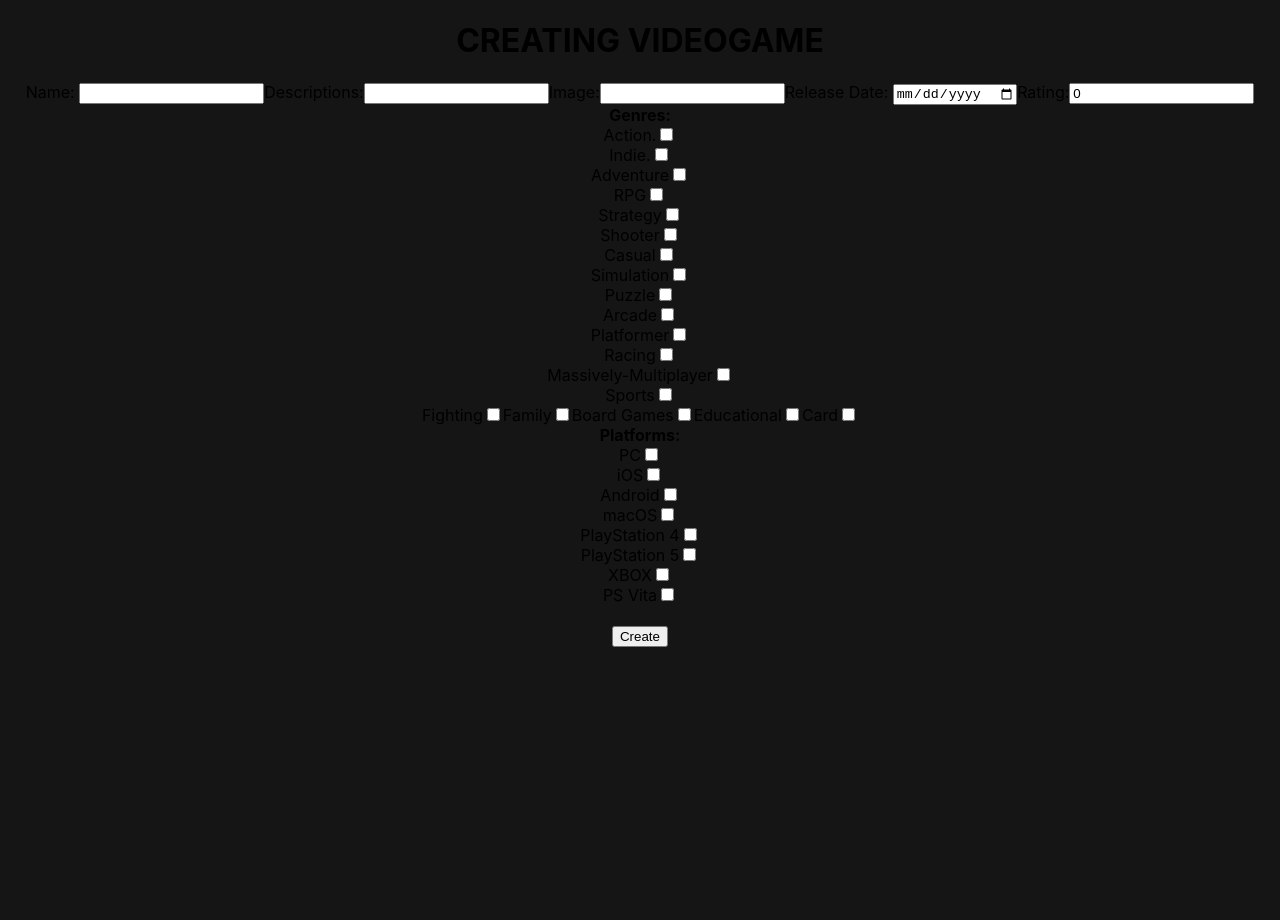
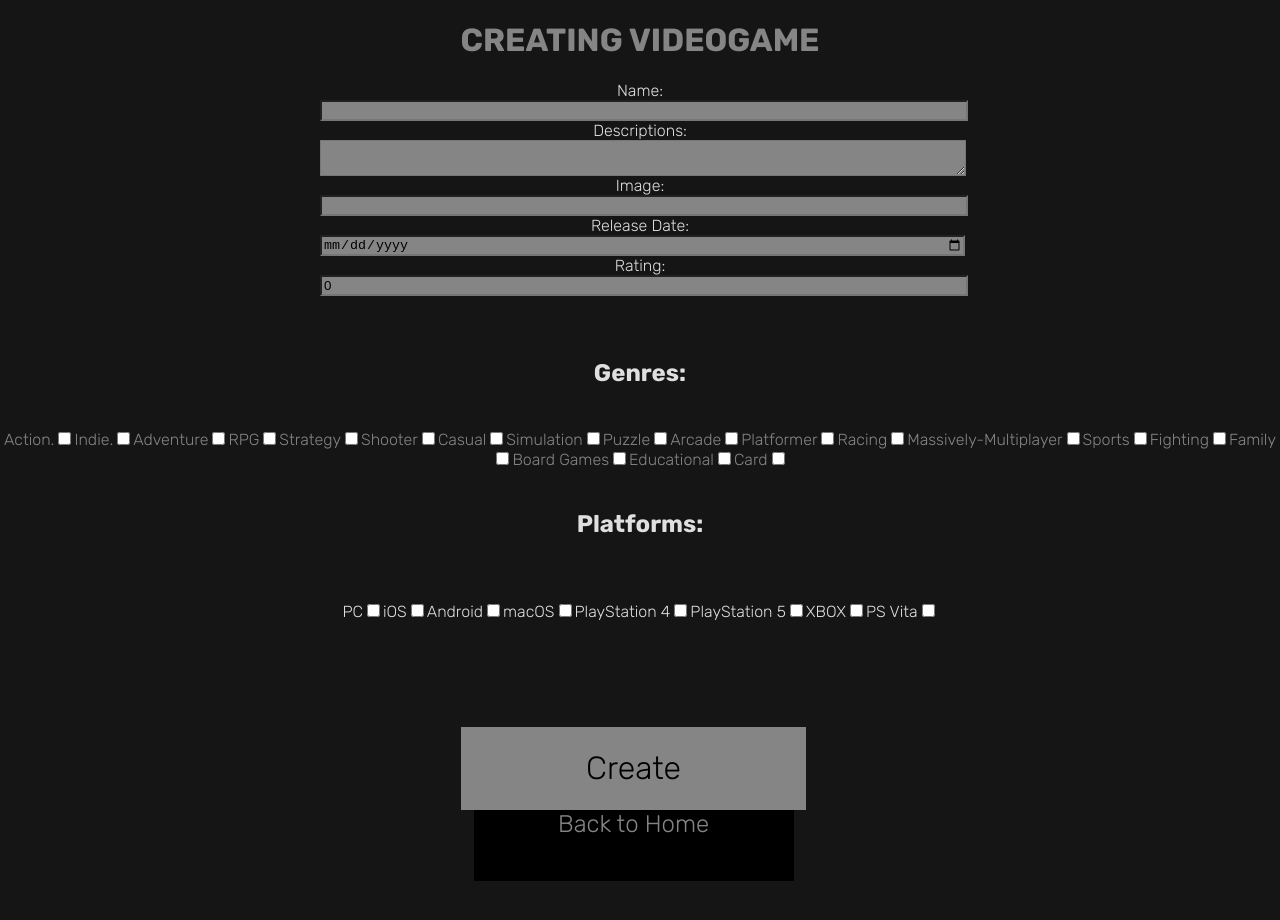
Before and after one commit to David-Rodriguez-1/PI-Videogames-main, a React (Create React App) app in the folder PI-Videogames-main/client/: page /createVideoGame in a window 1280 px wide. Shown: the top 920 px of the page. Before the commit the page ends 800 px from the top, so only its background shows below. Built offline with nearby package versions, Linux system fonts and the light colour scheme.

Commit message:
PI terminado

```diff
--- a/PI-Videogames-main/client/src/components/CardsContainer/CardsContainer.jsx
+++ b/PI-Videogames-main/client/src/components/CardsContainer/CardsContainer.jsx
@@ -1,19 +1,40 @@
 import style from "./CardsContainer.module.css";
 import Card from "../Card/Card";
 import { useSelector } from "react-redux";
+import { useState } from "react";
 import { Link } from "react-router-dom";
+import Pagination from "../Pagination/Pagination";
 
 const CardsContainer = () => {
   const games = useSelector((state) => state.allVideoGames);
 
+  const gamesAtPage = 15;
+  const pagesNumber = Math.ceil(games.length / gamesAtPage);
+  const pagesArray = Array.from(
+    { length: pagesNumber },
+    (_, index) => index + 1
+  );
+
+  const [page, setPage] = useState(1);
+
   return (
+    <>
     <article className={style.cardContainer}>
-      {games.map((game) => (
+      {games.slice(gamesAtPage * (page - 1), gamesAtPage * page).map((game) => (
         <Link className={style.link} to={`/detail/${game.id}`} key={game.id}>
           <Card game={game} />
         </Link>
       ))}
-    </article>
+      </article>
+      <div>
+        <Pagination
+          page={page}
+          setPage={setPage}
+          pagesArray={pagesArray}
+          pagesNumber={pagesNumber}
+        />
+      </div>
+      </>
   );
 };
 
--- /dev/null
+++ b/PI-Videogames-main/client/src/components/Pagination/Pagination.jsx
@@ -0,0 +1,46 @@
+import style from './Pagination.module.css'
+
+const Pagination = ({ page, setPage, pagesArray, pagesNumber }) => {
+  const handleClick = (event) => {
+    let requestedPage = event.target.value;
+    if (requestedPage === "prev" && Number(page) > 1) {
+      requestedPage = Number(page) - 1;
+    } else if (requestedPage === "next" && Number(page) < pagesNumber) {
+      requestedPage = Number(page) + 1;
+    }
+    if (!isNaN(requestedPage)) {
+      setPage(requestedPage);
+    }
+  };
+
+  return (
+    <div className={style.container}>
+      <button
+        className={style.button}
+        onClick={handleClick}
+        value="prev"
+        disabled={page <= 1}>
+        Prev
+      </button>
+      {pagesArray.map((p) => (
+        <button
+          className={style.button}
+          onClick={handleClick}
+          value={p}
+          disabled={Number(page) === p}
+          key={p}>
+          {p}
+        </button>
+      ))}
+      <button
+        className={style.button}
+        onClick={handleClick}
+        value="next"
+        disabled={page >= pagesNumber}>
+        Next
+      </button>
+    </div>
+  );
+};
+
+export default Pagination;
--- /dev/null
+++ b/PI-Videogames-main/client/src/components/Pagination/Pagination.module.css
@@ -0,0 +1,12 @@
+.button{
+    font-size: 1.2rem;
+    /* background-color: #79797900; */
+    color: #333333;
+    border: none;
+    border-radius: 4px;
+    margin: .2rem;
+}
+
+.container{
+    padding-bottom: 1rem;
+}
--- a/PI-Videogames-main/client/src/views/CreateGame/CreateGame.jsx
+++ b/PI-Videogames-main/client/src/views/CreateGame/CreateGame.jsx
@@ -1,8 +1,9 @@
 import { useState } from "react";
 import axios from "axios";
+import style from "./CreateGame.module.css";
+import { Link } from "react-router-dom";
 
 const CreateGame = () => {
-
   const [errors, setErrors] = useState({ form: "Must complete the form" });
 
   const [form, setForm] = useState({
@@ -24,7 +25,7 @@
   const handlerCheckGenres = (event) => {
     const value = event.target.value;
     const check = event.target.checked;
-    const valueN = parseInt(value)
+    const valueN = parseInt(value);
 
     if (check) {
       setForm((prevState) => ({
@@ -94,9 +95,13 @@
       .catch((err) => alert(err));
   };
   return (
-    <main>
-      <h1>CREATING VIDEOGAME</h1>
-      <form action="form" onSubmit={handlerSubmit}>
+    <main className={style.main}>
+      <h1 className={style.h1}>CREATING VIDEOGAME</h1>
+      <form
+        className={style.formContainer}
+        action="form"
+        onSubmit={handlerSubmit}>
+        <div className={style.inputs}>
           <label htmlFor="name">Name: </label>
           <input
             type="text"
@@ -107,7 +112,7 @@
           />
 
           <label htmlFor="description">Descriptions:</label>
-        <input
+          <textarea
             type="text"
             id="description"
             name="description"
@@ -141,12 +146,12 @@
             value={form.rating}
             onChange={handlerInput}
           />
-
-        <label className="title-name">
-          <strong>Genres: </strong>
-        </label>
-        <div id="genres">
-          <div className="Action">
+        </div>
+        <div className={style.genres}>
+          <div className={style.genresTitle}>
+            <h2>Genres: </h2>
+          </div>
+          <div className={style.checkboxs}>
             <label htmlFor="Action">Action.</label>
             <input
               name="Action"
@@ -155,8 +160,6 @@
               id="Action"
               onChange={handlerCheckGenres}
             />
-          </div>
-          <div className="Indie">
             <label htmlFor="Indie">Indie.</label>
             <input
               name="Indie"
@@ -165,8 +168,6 @@
               id="Indie"
               onChange={handlerCheckGenres}
             />
-          </div>
-          <div className="Adventure">
             <label htmlFor="Adventure">Adventure</label>
             <input
               name="Adventure"
@@ -175,8 +176,6 @@
               id="Adventure"
               onChange={handlerCheckGenres}
             />
-          </div>
-          <div>
             <label htmlFor="RPG">RPG</label>
             <input
               name="RPG"
@@ -185,8 +184,6 @@
               id="RPG"
               onChange={handlerCheckGenres}
             />
-          </div>
-          <div>
             <label htmlFor="Strategy">Strategy</label>
             <input
               name="Strategy"
@@ -195,8 +192,6 @@
               id="Strategy"
               onChange={handlerCheckGenres}
             />
-          </div>
-          <div>
             <label htmlFor="Shooter">Shooter</label>
             <input
               name="Shooter"
@@ -205,8 +200,6 @@
               id="Shooter"
               onChange={handlerCheckGenres}
             />
-          </div>
-          <div>
             <label htmlFor="Casual">Casual</label>
             <input
               name="Casual"
@@ -215,8 +208,6 @@
               id="Casual"
               onChange={handlerCheckGenres}
             />
-          </div>
-          <div>
             <label htmlFor="Simulation">Simulation</label>
             <input
               name="Simulation"
@@ -225,8 +216,6 @@
               id="Simulation"
               onChange={handlerCheckGenres}
             />
-          </div>
-          <div>
             <label htmlFor="Puzzle">Puzzle</label>
             <input
               name="Puzzle"
@@ -235,8 +224,6 @@
               id="Puzzle"
               onChange={handlerCheckGenres}
             />
-          </div>
-          <div>
             <label htmlFor="Arcade">Arcade</label>
             <input
               name="Arcade"
@@ -245,8 +232,6 @@
               id="Arcade"
               onChange={handlerCheckGenres}
             />
-          </div>
-          <div>
             <label htmlFor="Platformer">Platformer</label>
             <input
               name="Platformer"
@@ -255,8 +240,6 @@
               id="Platformer"
               onChange={handlerCheckGenres}
             />
-          </div>
-          <div>
             <label htmlFor="Racing">Racing</label>
             <input
               name="Racing"
@@ -265,8 +248,6 @@
               id="Racing"
               onChange={handlerCheckGenres}
             />
-          </div>
-          <div>
             <label htmlFor="Massively-Multiplayer">Massively-Multiplayer</label>
             <input
               name="Massively-Multiplayer"
@@ -275,8 +256,6 @@
               id="Massively-Multiplayer"
               onChange={handlerCheckGenres}
             />
-          </div>
-          <div>
             <label htmlFor="Sports">Sports</label>
             <input
               name="Sports"
@@ -285,8 +264,6 @@
               id="Sports"
               onChange={handlerCheckGenres}
             />
-          </div>
-          <div>
             <label htmlFor="Fighting">Fighting</label>
             <input
               name="Fighting"
@@ -330,11 +307,10 @@
           </div>
         </div>
 
-        <label className="title-name">
-          <strong>Platforms: </strong>{" "}
-        </label>
-        <div id="platforms" className="plat-div">
-          <div>
+        <div className="platform-title">
+          <h2>Platforms: </h2>
+        </div>
+        <div className={style.platforms}>
           <label htmlFor="PC">PC</label>
           <input
             name="PC"
@@ -343,8 +319,6 @@
             id="PC"
             onChange={handlerCheckPlataforms}
           />
-          </div>
-          <div>
           <label htmlFor="iOS">iOS</label>
           <input
             name="iOS"
@@ -353,8 +327,6 @@
             id="iOS"
             onChange={handlerCheckPlataforms}
           />
-          </div>
-          <div>
           <label htmlFor="Android">Android</label>
           <input
             name="Android"
@@ -363,8 +335,6 @@
             id="Android"
             onChange={handlerCheckPlataforms}
           />
-          </div>
-          <div>
           <label htmlFor="macOS">macOS</label>
           <input
             name="macOS"
@@ -373,8 +343,6 @@
             id="macOS"
             onChange={handlerCheckPlataforms}
           />
-          </div>
-          <div>
           <label htmlFor="PlayStation 4">PlayStation 4</label>
           <input
             name="PlayStation 4"
@@ -383,8 +351,6 @@
             id="PlayStation 4"
             onChange={handlerCheckPlataforms}
           />
-          </div>
-          <div>
           <label htmlFor="PlayStation 5">PlayStation 5</label>
           <input
             name="PlayStation 5"
@@ -393,8 +359,6 @@
             id="PlayStation 5"
             onChange={handlerCheckPlataforms}
           />
-          </div>
-          <div>
           <label htmlFor="XBOX">XBOX</label>
           <input
             name="XBOX"
@@ -403,8 +367,6 @@
             id="XBOX"
             onChange={handlerCheckPlataforms}
           />
-          </div>
-          <div>
           <label htmlFor="PS Vita">PS Vita</label>
           <input
             name="PS Vita"
@@ -414,9 +376,9 @@
             onChange={handlerCheckPlataforms}
           />
         </div>
-        </div>
         <br />
-        <button>Create</button>
+        <button className={style.btnCreate}>Create</button>
+        <Link to={"/home"}className={style.btnBack}>Back to Home</Link>
       </form>
     </main>
   );
--- a/PI-Videogames-main/client/src/views/CreateGame/CreateGame.module.css
+++ b/PI-Videogames-main/client/src/views/CreateGame/CreateGame.module.css
@@ -0,0 +1,62 @@
+.main{
+    font-family: 'Rubik',sans-serif;
+    width: 100vw;
+    padding-bottom: 3rem;
+}
+
+.h1{
+    color: #858585;
+}
+
+.formContainer{
+    display: grid;
+    height: 100vh;
+    color: #dfdfdf;
+}
+
+.genres{
+    display: flex;
+    flex-wrap: wrap;
+    justify-content: center;
+}
+
+.checkboxs{
+    color: #858585;
+}
+
+.inputs{
+    display: flex;
+    flex-direction: column;
+    >input{
+        width: 50%;
+        position: relative;
+        left: 25%;
+        background-color: #858585;
+    }
+    >textarea{
+        width: 50%;
+        position: relative;
+        left: 25%;
+        background-color: #858585;
+    }
+}
+
+.btnCreate{
+    font-size: 2rem;
+    width: 27%;
+    font-family: 'Rubik',sans-serif;
+    background-color: #858585;
+    border: none;
+    position: relative;
+    left: 36%;
+}
+.btnBack{
+    text-decoration: none;
+    color: #858585;
+    font-family: 'Rubik', sans-serif;
+    font-size: 1.5rem;
+    background: #000000;
+    width: 25%;
+    position: relative;
+    left: 37%;
+}
```
Also changed, not shown: 1 other file (tests, documents, lock files or other folders). Lines whose indentation alone changed are shown as unchanged.
